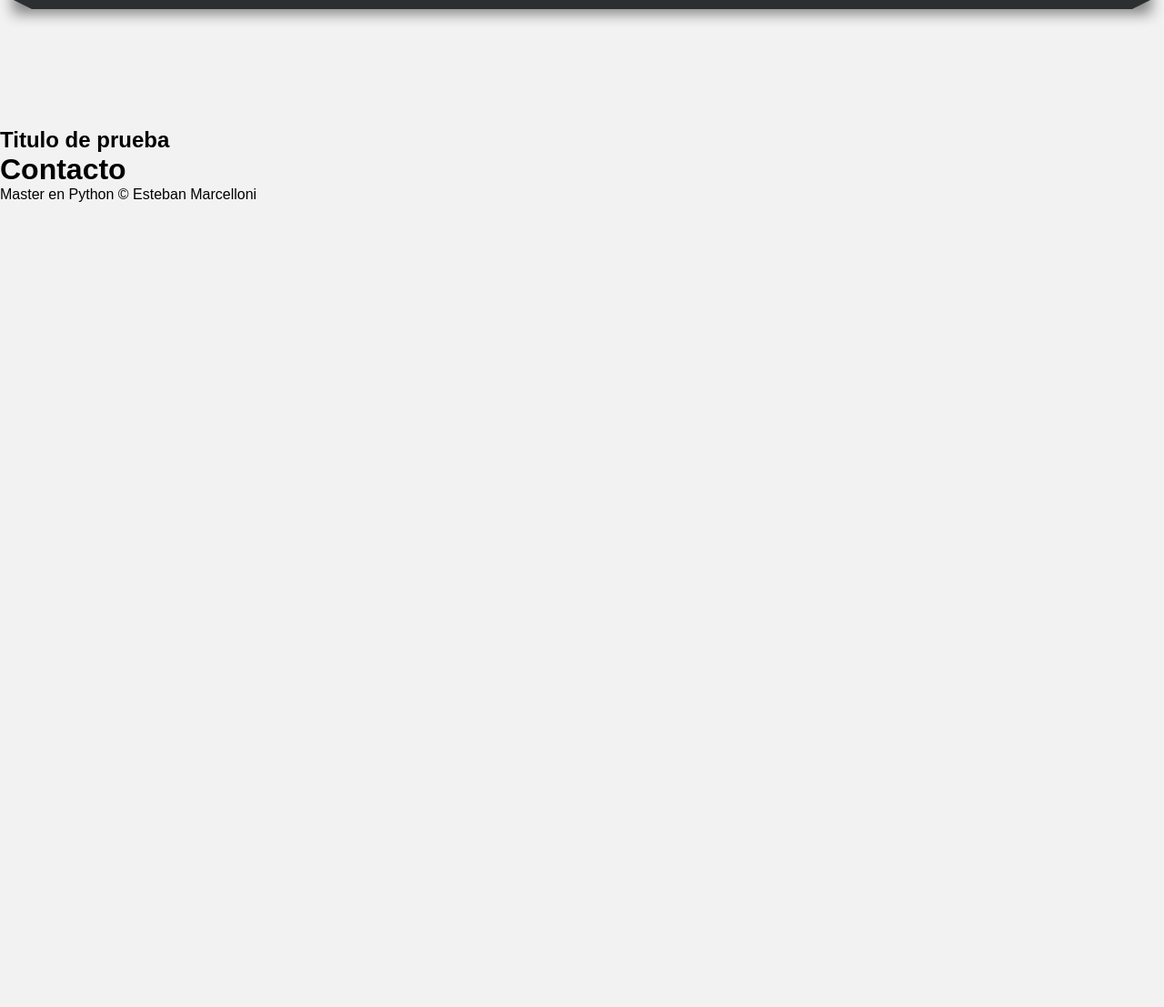
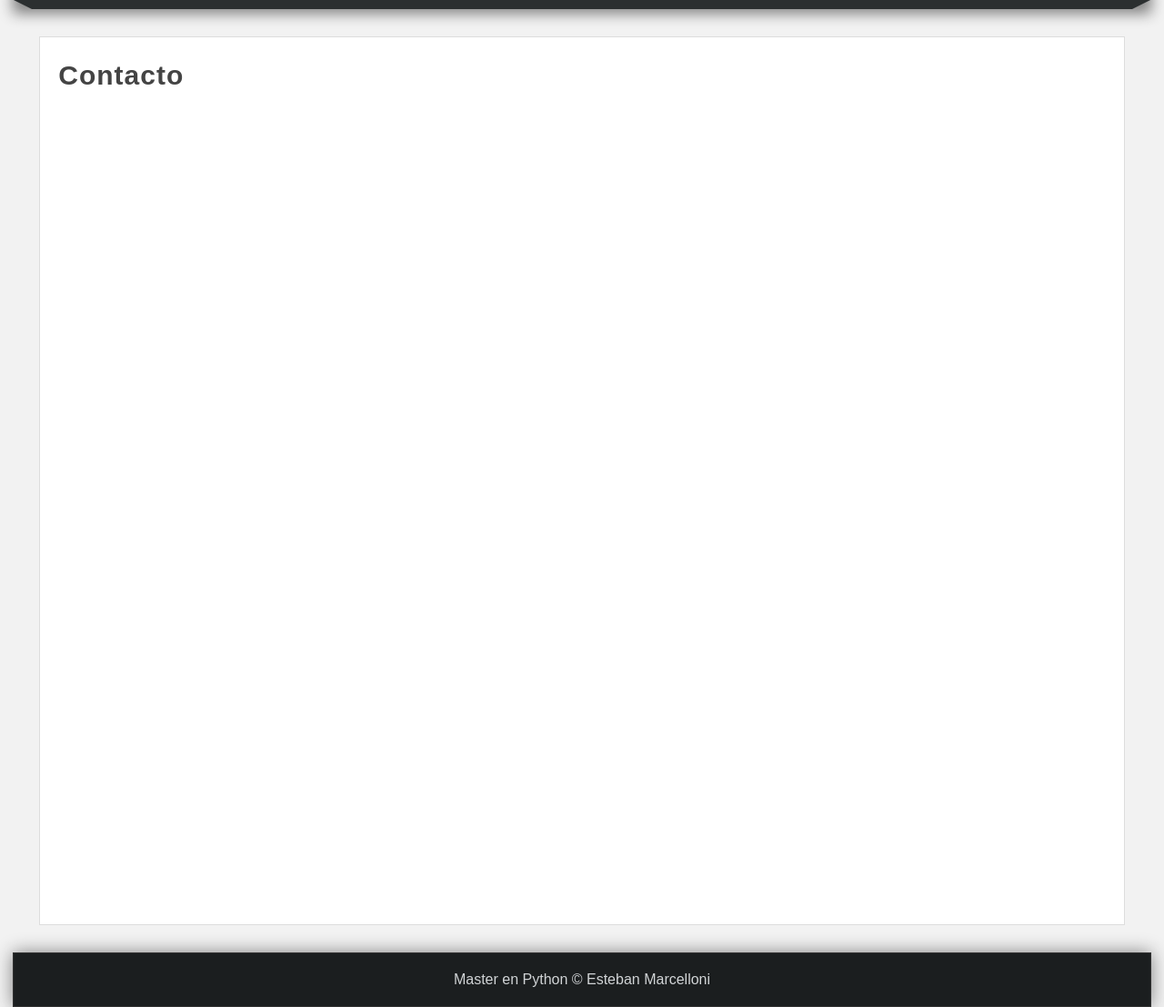
Before and after one commit to jutish/master-python, a Django app: page /contacto/ in a window 1280 px wide. Shown: the part 182-1289 px from the top of the page at 91% size. Before the commit the page ends 404 px from the top, so only its background shows below. Run offline with Django 3.2, Linux system fonts and the light colour scheme.

Commit message:
Maquetado Completo

```diff
--- a/26-django/AprendiendoDjango/myapp/static/css/styles.css
+++ b/26-django/AprendiendoDjango/myapp/static/css/styles.css
@@ -84,7 +84,6 @@ nav ul li a:hover{
 .barra{
 	width: 1250px;
 	margin: 0 auto;
-	margin-bottom: 140px;
 }
 
 .esquina-izquierda{
@@ -107,5 +106,42 @@ nav ul li a:hover{
 	background: #2b2f30;
 	height: 10px;
 	float:left;
+}
 
+/*Contenido Central*/
+#content{
+	width: 1212px;
+	min-height: 930px;
+	margin:0 auto;
+	margin-bottom: 30px;
+	margin-top:40px;
 }
+
+.box{
+	background: white;
+	width: 95%;
+	min-height: 935px;
+	padding: 20px;
+	border: 1px solid #ddd;
+	margin: 0 auto;
+}
+
+.title{
+	color: #444;
+	letter-spacing: 1px;
+	font-size: 30px;
+	margin-bottom: 10px;
+	margin-top:5px;
+}
+
+footer{
+	width: 1250px;
+	background-color: #1b1e1f;
+	border: 1px solid #333;
+	color:#d1d4d6;
+	text-align: center;
+	padding-top: 20px;
+	padding-bottom: 20px;
+	box-shadow: 0px 0px 20px gray;
+	margin: 0 auto;
+}
--- a/26-django/AprendiendoDjango/myapp/templates/contacto.html
+++ b/26-django/AprendiendoDjango/myapp/templates/contacto.html
@@ -1,5 +1,5 @@
 {%extends 'layout.html'%}
 {%block title%}Contacto{%endblock title%}
 {%block content%}
-<h1>Contacto</h1>
+<h1 class="title">Contacto</h1>
 {%endblock content%}
--- a/26-django/AprendiendoDjango/myapp/templates/hola_mundo.html
+++ b/26-django/AprendiendoDjango/myapp/templates/hola_mundo.html
@@ -1,6 +1,6 @@
 {%extends 'layout.html'%}
 {%block title%}Hola Mundo{%endblock title%}
 {%block content%}
-<h1>Hola Mundo con Django!!</h1>
+<h1 class="title">Hola Mundo con Django!!</h1>
 <h3>Soy Esteban Marcelloni</h3>
 {%endblock content%}
--- a/26-django/AprendiendoDjango/myapp/templates/index.html
+++ b/26-django/AprendiendoDjango/myapp/templates/index.html
@@ -4,5 +4,5 @@ Inicio
 {% endblock title %}
 
 {% block content %}
-<h1>Inicio</h1>
+<h1 class="title">Inicio</h1>
 {% endblock content %}
--- a/26-django/AprendiendoDjango/myapp/templates/layout.html
+++ b/26-django/AprendiendoDjango/myapp/templates/layout.html
@@ -31,10 +31,11 @@
 	</div>
 
 	<div id="content">
-		<h2 class='title'>Titulo de prueba</h2>
-		{% block content %}
+		<div class="box">
+			{% block content %}
 			<h3>Contenido del Layout</h3>
-		{% endblock content %}
+			{% endblock content %}
+		</div>
 	</div>
 		<footer>
 		Master en Python &copy; Esteban Marcelloni
--- a/26-django/AprendiendoDjango/myapp/templates/pagina.html
+++ b/26-django/AprendiendoDjango/myapp/templates/pagina.html
@@ -2,5 +2,5 @@
 {%block title%}Pagina{%endblock title%}
 {%block content%}
 {{block.super}} <!--Hereda o agrega el contenido del bloque content-->
-<h1>Pagina de mi Web</h1>
+<h1 class="title">Pagina de mi Web</h1>
 {%endblock content%}
```
